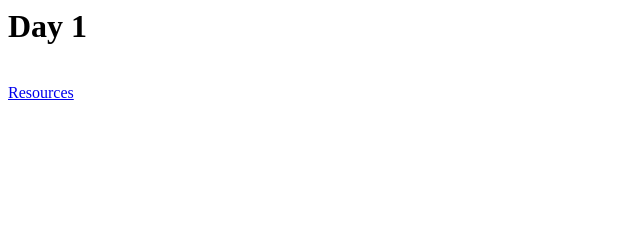
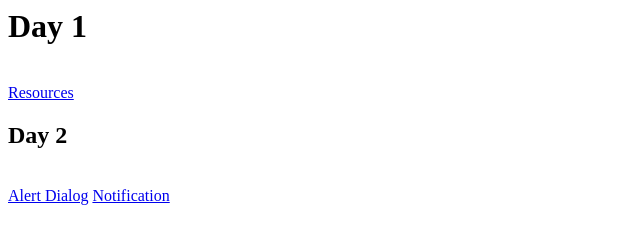
Before and after one commit to rajeefmk/rajeefmk.github.io, a plain HTML site: page index.html in a window 1280 px wide. Shown: the whole page, without its empty margins (0-640 px from the left). Drawn offline with Linux system fonts and the light colour scheme.

Commit message:
Update Day 2 resources

```diff
--- a/index.html
+++ b/index.html
@@ -1,3 +1,8 @@
 <h1>Day 1</h1>
 </br>
 <a href="https://drive.google.com/open?id=0B9HNvZzzXBfXdWpLUGNrTDhWS0E">Resources</a>
+
+<h2>Day 2</h2>
+</br>
+<a href="https://drive.google.com/open?id=0B9HNvZzzXBfXLVVHV3haQzRkbUE">Alert Dialog</a>
+<a href="https://drive.google.com/open?id=0B9HNvZzzXBfXMV8tQmZLSkl4alk">Notification</a>
```
